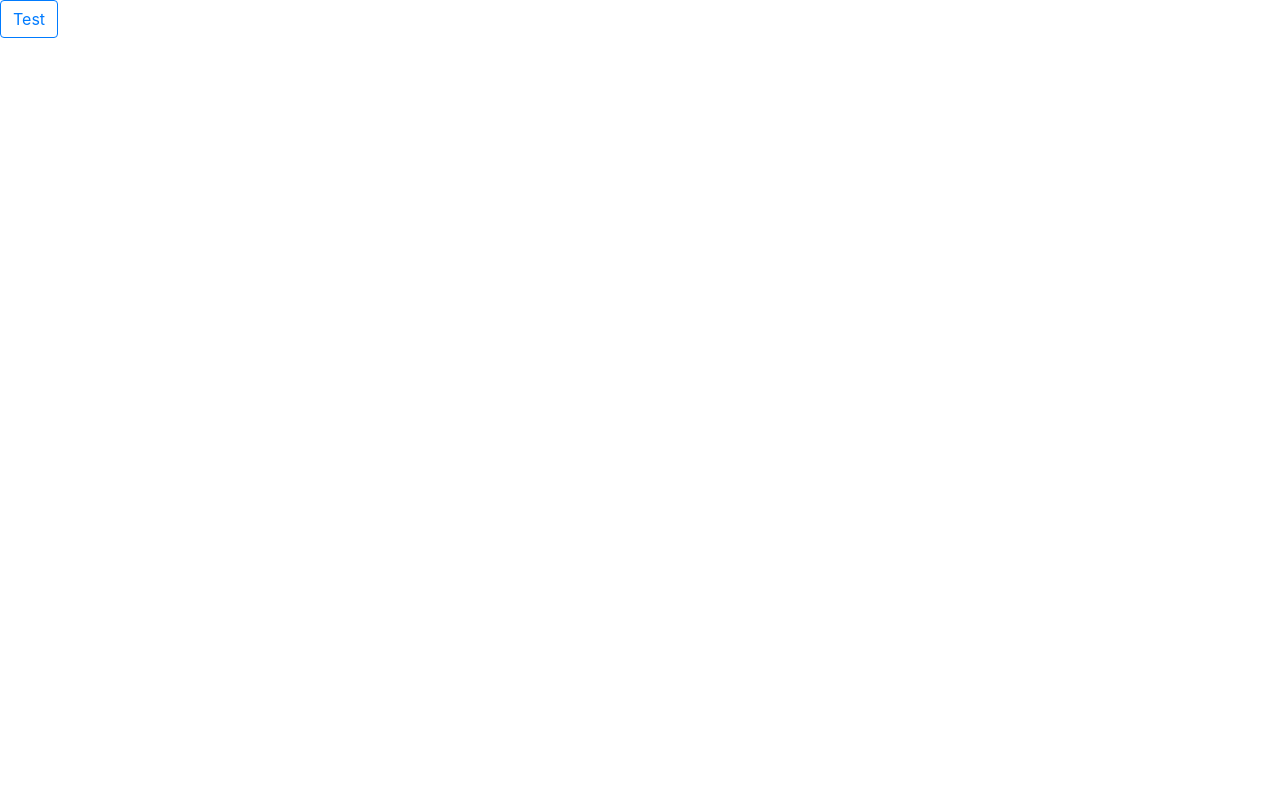
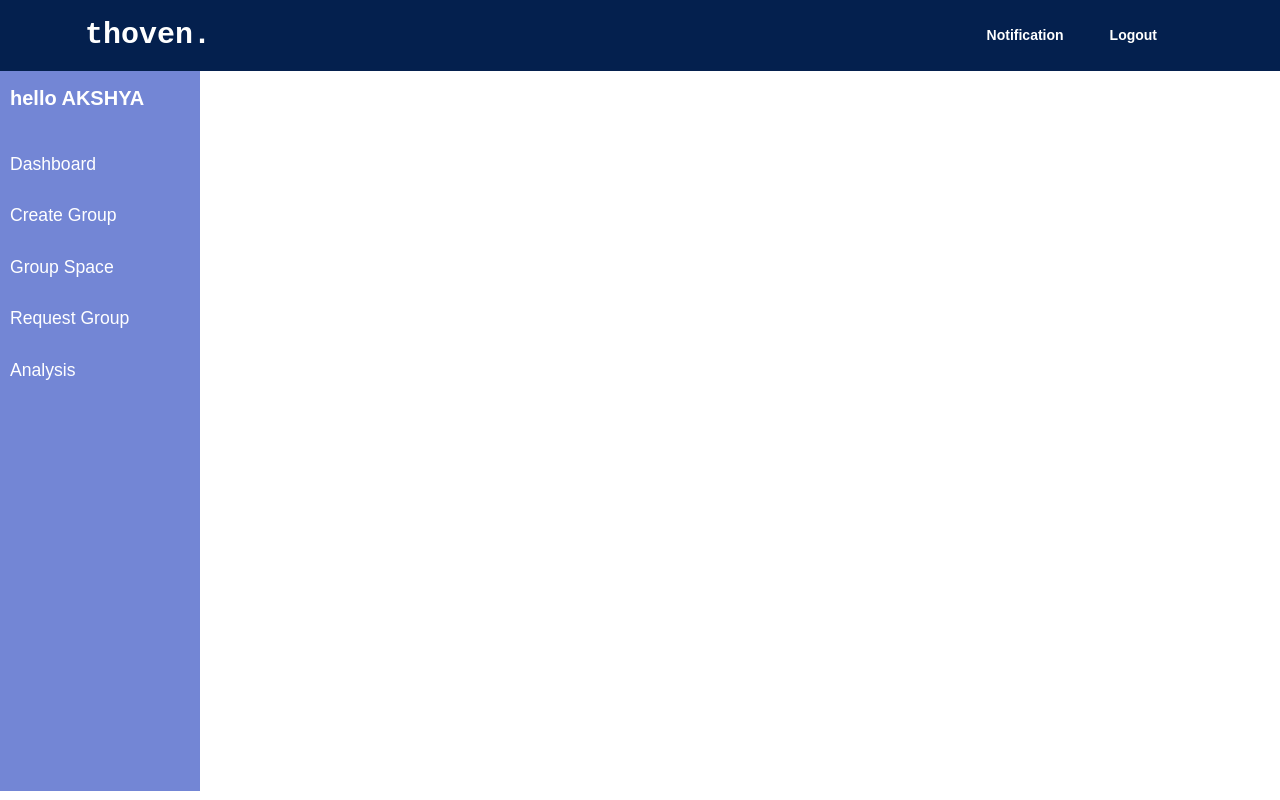
Before and after one commit to akshya-engineering-stream-2020/thoven-ui, an Angular app: page /home in a window 1280 px wide. Before the commit this address led to /. Built offline with nearby package versions, Linux system fonts and the light colour scheme.

Commit message:
:sparkles: added navbar and sidebar

```diff
--- a/src/app/app-routing.module.ts
+++ b/src/app/app-routing.module.ts
@@ -1,7 +1,11 @@
 import { NgModule } from '@angular/core';
 import { Routes, RouterModule } from '@angular/router';
+import {MainNavbarComponent} from './main-navbar/main-navbar.component';
 
-const routes: Routes = [];
+const routes: Routes = [
+  {path: 'home', component: MainNavbarComponent},
+  {path: '', redirectTo: '/home', pathMatch: 'full'}
+];
 
 @NgModule({
   imports: [RouterModule.forRoot(routes)],
--- a/src/app/app.component.html
+++ b/src/app/app.component.html
@@ -1 +1 @@
-<button class="btn btn-outline-primary">Test</button>
+<router-outlet></router-outlet>
--- a/src/app/app.module.ts
+++ b/src/app/app.module.ts
@@ -3,10 +3,12 @@ import { NgModule } from '@angular/core';
 
 import { AppRoutingModule } from './app-routing.module';
 import { AppComponent } from './app.component';
+import { MainNavbarComponent } from './main-navbar/main-navbar.component';
 
 @NgModule({
   declarations: [
-    AppComponent
+    AppComponent,
+    MainNavbarComponent
   ],
   imports: [
     BrowserModule,
--- /dev/null
+++ b/src/app/main-navbar/main-navbar.component.html
@@ -0,0 +1,48 @@
+<nav class="navbar navbar-expand-lg navbar-dark bg-dark">
+  <div class="container">
+    <a class="navbar-brand" href="#">thoven.</a>
+    <button class="navbar-toggler" type="button" data-toggle="collapse" data-target="#navbarSupportedContent"
+            aria-controls="navbarSupportedContent" aria-expanded="false" aria-label="Toggle navigation">
+      <span class="navbar-toggler-icon"></span>
+    </button>
+    <div class="col-auto">
+      <div class="collapse navbar-collapse" id="navbarSupportedContent">
+        <ul class="navbar-nav mr-auto">
+          <li class="nav-item active">
+            <a class="nav-link" href="#">Notification</a>
+          </li>
+          <li class="nav-item active">
+            <a class="nav-link" href="#">Logout</a>
+          </li>
+        </ul>
+      </div>
+    </div>
+  </div>
+</nav>
+
+<div class="row">
+  <div class="col-md-3">
+    <div class="wrapper">
+      <div id="sidebar">
+        <ul class="list-group">
+          <p>hello AKSHYA</p>
+          <li>
+            <a>Dashboard</a>
+          </li>
+          <li>
+            <a>Create Group</a>
+          </li>
+          <li>
+            <a>Group Space</a>
+          </li>
+          <li>
+            <a>Request Group</a>
+          </li>
+          <li>
+            <a>Analysis</a>
+          </li>
+        </ul>
+      </div>
+    </div>
+  </div>
+</div>
--- /dev/null
+++ b/src/app/main-navbar/main-navbar.component.scss
@@ -0,0 +1,66 @@
+.bg-dark {
+  background-color: #04204e !important;
+}
+
+.navbar-brand {
+  font-weight: bolder;
+  font-family: monospace;
+  font-size: 30px;
+}
+
+.navbar-dark .navbar-nav .nav-link {
+  font-weight: 700;
+  font-size: 14px;
+}
+
+.navbar-dark .navbar-nav .nav-item {
+  margin: 0 15px;
+}
+
+.wrapper {
+  display: flex;
+  align-items: stretch;
+  text-align: left;
+}
+
+#sidebar {
+  min-width: 200px;
+  max-width: 200px;
+  min-height: 90vh;
+  background: #7386D5;
+  color: #fff;
+  transition: all 0.3s;
+}
+
+p {
+  font-family: 'Poppins', sans-serif;
+  font-size: 20px;
+  font-weight: bold;
+  line-height: 1.7em;
+  color: #999;
+}
+
+a, a:hover {
+  color: inherit;
+  text-decoration: none;
+  transition: all 0.3s;
+}
+
+
+#sidebar ul p {
+  color: #fff;
+  padding: 10px;
+}
+
+#sidebar ul li a {
+  padding: 10px;
+  font-size: 1.1em;
+  display: block;
+  padding-bottom: 15px;
+  cursor: pointer;
+}
+
+#sidebar ul li a:hover {
+  color: #7386D5;
+  background: #fff;
+}
--- /dev/null
+++ b/src/app/main-navbar/main-navbar.component.ts
@@ -0,0 +1,15 @@
+import { Component, OnInit } from '@angular/core';
+
+@Component({
+  selector: 'app-main-navbar',
+  templateUrl: './main-navbar.component.html',
+  styleUrls: ['./main-navbar.component.scss']
+})
+export class MainNavbarComponent implements OnInit {
+
+  constructor() { }
+
+  ngOnInit(): void {
+  }
+
+}
--- a/src/styles.scss
+++ b/src/styles.scss
@@ -1 +1,12 @@
 @import "~bootstrap/dist/css/bootstrap.css";
+
+html, body {
+  height: 100%;
+}
+
+body {
+  margin: 0;
+  padding: 0;
+  overflow: hidden;
+  font-family: 'Poppins', sans-serif;
+}
```
Also changed, not shown: 1 other file (tests, documents, lock files or other folders).
